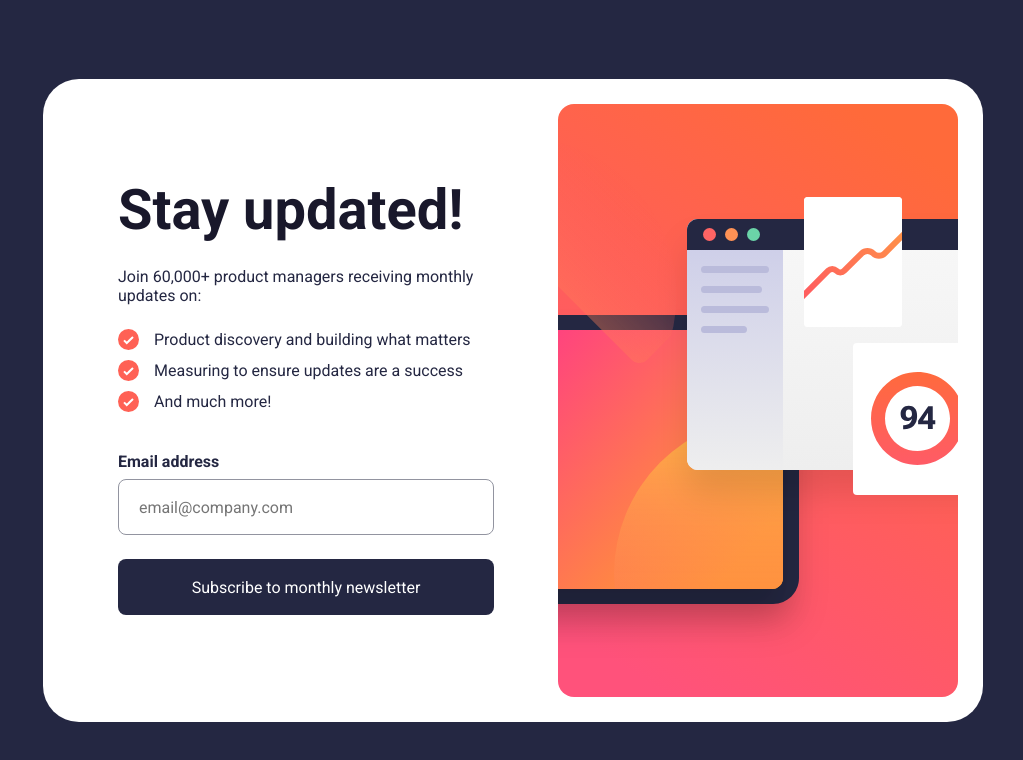
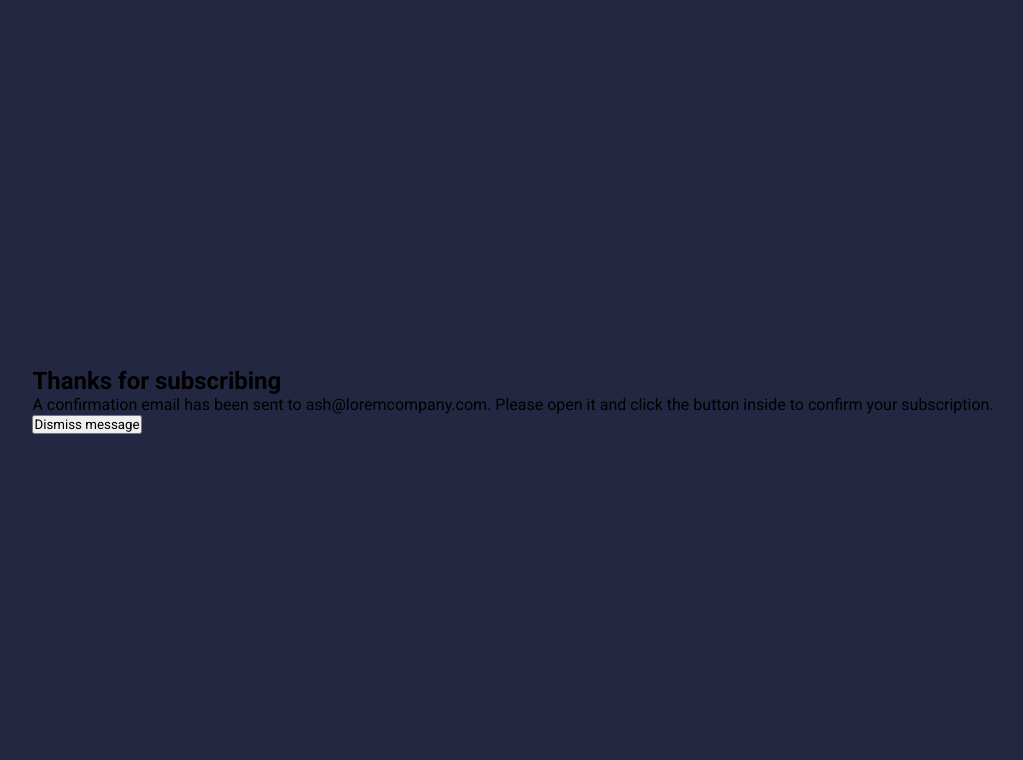
Before and after one commit to YashinN/FM-newsletter-sign-up, a React (Create React App) app: page / in a window 1280 px wide. Shown: the top 760 px of the page, without its empty margins (127-1150 px from the left). Built offline with nearby package versions, Linux system fonts and the light colour scheme.

Commit message:
Created new component Subscribed.js.Contains starter html and confirmation message

```diff
--- a/src/App.js
+++ b/src/App.js
@@ -1,7 +1,8 @@
 import Newsletter from "./components/Newsletter";
+import Subscribed from "./components/Subscribed";
 
 function App() {
-  return <Newsletter />;
+  return <Subscribed />;
 }
 
 export default App;
--- a/src/components/Newsletter.module.css
+++ b/src/components/Newsletter.module.css
@@ -16,8 +16,8 @@
 .newsletter_wrapper {
   display: flex;
   justify-content: flex-end;
-  padding-left: 50px;
-  gap: 64px;
+  padding-left: 2vw;
+  gap: 3.5vw;
 }
 
 .header_container {
--- /dev/null
+++ b/src/components/Subscribed.js
@@ -0,0 +1,17 @@
+const Subscribed = () => {
+  return (
+    <section>
+      <div>
+        <span></span>
+        <h1>Thanks for subscribing</h1>
+        <p>
+          A confirmation email has been sent to ash@loremcompany.com. Please
+          open it and click the button inside to confirm your subscription.
+        </p>
+        <button>Dismiss message</button>
+      </div>
+    </section>
+  );
+};
+
+export default Subscribed;
```
